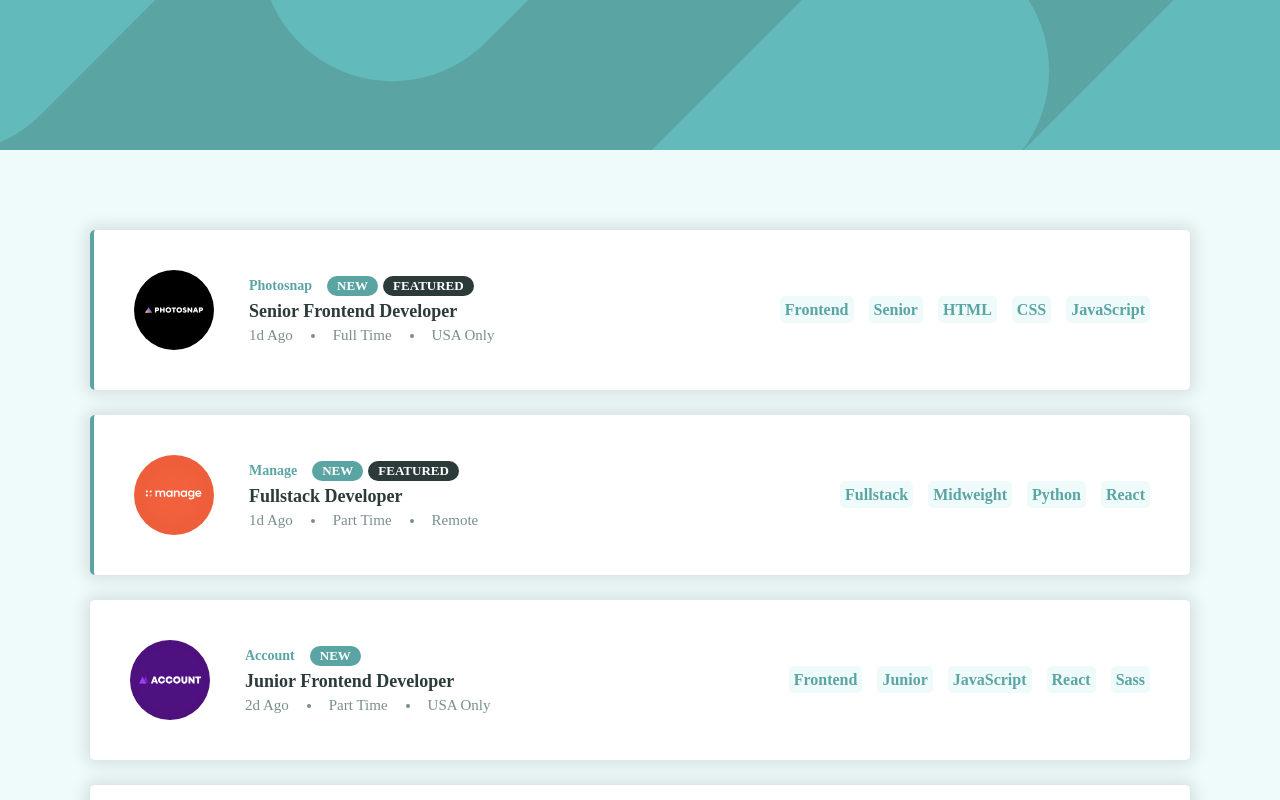
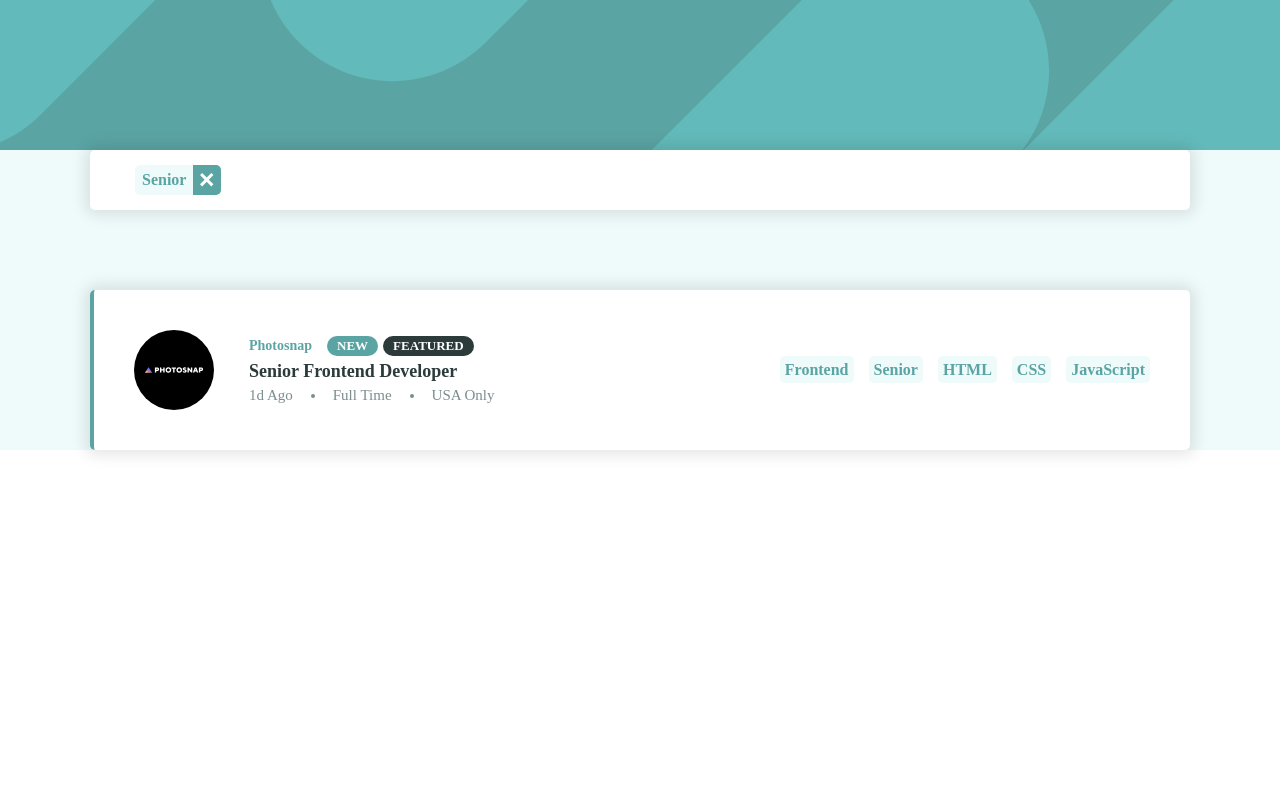
Before and after one commit to VaheAA/fem-job-listing, a Vue app: page / in a window 1280 px wide. Both pictures are taken after a click on the item "Senior". Shown: the top 800 px of the page. Built offline with nearby package versions, Linux system fonts and the light colour scheme.

Commit message:
full functionality done

```diff
--- a/src/components/JobItem.vue
+++ b/src/components/JobItem.vue
@@ -30,7 +30,12 @@
     </div>
     <div class="job__tags">
       <ul class="job__tags-list">
-        <li class="job__tags-item" v-for="tag in tags" :key="tag">
+        <li
+          class="job__tags-item"
+          v-for="tag in tags"
+          :key="tag"
+          @click="addTag(tag)"
+        >
           <span>{{ tag }}</span>
         </li>
       </ul>
@@ -51,6 +56,12 @@ const props = defineProps({
   tags: Array,
   image: String
 });
+
+const emit = defineEmits(['addTag']);
+
+const addTag = (tag) => {
+  emit('addTag', tag);
+};
 </script>
 
 <style lang="scss">
--- /dev/null
+++ b/src/components/JobsFilter.vue
@@ -0,0 +1,99 @@
+<template>
+  <div class="jobs__filter" :tagsList="tagsList">
+    <ul class="jobs__filter-tags">
+      <li class="jobs__filter-item" v-for="tag in tagsList" :key="tag">
+        <span>{{ tag }}</span>
+        <button class="close" @click="deleteTag(tag)">
+          <svg xmlns="http://www.w3.org/2000/svg" width="14" height="14">
+            <path
+              fill="#FFF"
+              fill-rule="evenodd"
+              d="M11.314 0l2.121 2.121-4.596 4.596 4.596 4.597-2.121 2.121-4.597-4.596-4.596 4.596L0 11.314l4.596-4.597L0 2.121 2.121 0l4.596 4.596L11.314 0z"
+            />
+          </svg>
+        </button>
+      </li>
+    </ul>
+  </div>
+</template>
+
+<script setup>
+const props = defineProps({
+  tagsList: Array
+});
+
+const emit = defineEmits(['deleteTag']);
+
+const deleteTag = (tag) => {
+  emit('deleteTag', tag);
+};
+</script>
+
+<style lang="scss">
+.jobs__filter {
+  background-color: #fff;
+  min-height: 50px;
+  border-radius: 5px;
+  padding: 15px 45px;
+  box-shadow: 0px 0px 15px 5px rgba(0, 0, 0, 0.1);
+
+  &-tags {
+    display: flex;
+    flex-wrap: wrap;
+    align-items: center;
+    gap: 15px;
+  }
+  &-item {
+    display: flex;
+    align-items: center;
+    height: 30px;
+    border-radius: 5px;
+    background-color: $bgLightCyan;
+
+    span {
+      padding: 7px;
+      font-size: 16px;
+      color: $primaryDarkCyan;
+      font-weight: bold;
+      position: relative;
+      z-index: 1;
+      transition: all 0.3s ease;
+    }
+    .close {
+      border: none;
+      padding: 7px;
+      height: 100%;
+      background-color: $primaryDarkCyan;
+      display: flex;
+      flex-direction: column;
+      justify-content: center;
+      align-items: center;
+      border-top-right-radius: 5px;
+      border-bottom-right-radius: 5px;
+      cursor: pointer;
+      transition: all 0.3s ease;
+      position: relative;
+      z-index: 2;
+
+      &::after {
+        content: '';
+        position: absolute;
+        width: 100%;
+        height: 100%;
+        border-radius: 5px;
+        top: 0;
+        left: 0;
+        background-color: transparent;
+        opacity: 0;
+        z-index: -1;
+        transition: all 0.3s ease;
+      }
+
+      &:hover::after {
+        background-color: $veryDarkCyan;
+        opacity: 1;
+      }
+    }
+  }
+}
+</style>
--- a/src/components/JobsList.vue
+++ b/src/components/JobsList.vue
@@ -1,7 +1,8 @@
 <template>
+  <JobsFilter :tagsList="filterTags" @deleteTag="deleteTag" />
   <div class="jobs__list-wrapper">
     <ul class="jobs__list">
-      <li v-for="job in jobs" :key="job.id">
+      <li v-for="job in filteredJobs" :key="job.id">
         <JobItem
           :job="job"
           :companyName="job.company"
@@ -13,6 +14,7 @@
           :location="job.location"
           :tags="job.tags"
           :image="job.logo"
+          @addTag="addFilterTag"
         />
       </li>
     </ul>
@@ -21,15 +23,37 @@
 
 <script setup>
 import JobItem from './JobItem.vue';
+import JobsFilter from './JobsFilter.vue';
 import data from '../../public/data.json';
-import { ref } from 'vue';
+import { ref, computed, onMounted } from 'vue';
 
+const filterTags = ref([]);
 const jobs = ref(data);
 
 jobs.value.forEach((job) => {
   const { role, level, languages, tools } = job;
   job.tags = [role, level, ...languages, ...tools];
 });
+
+const filteredJobs = computed(() => {
+  if (filterTags.value.length) {
+    return jobs.value.filter((job) =>
+      filterTags.value.every((tag) => job.tags.includes(tag))
+    );
+  } else return jobs.value;
+});
+
+const addFilterTag = (tag) => {
+  if (!filterTags.value.includes(tag)) {
+    filterTags.value.push(tag);
+  }
+};
+
+const deleteTag = (tag) => {
+  filterTags.value = filterTags.value.filter((el) => el !== tag);
+};
+
+const equals = (a, b) => a.length === b.length && a.every((v, i) => v === b[i]);
 </script>
 
 <style lang="scss">
```
Also changed, not shown: src/assets/img/icon-remove.svg (deleted).
